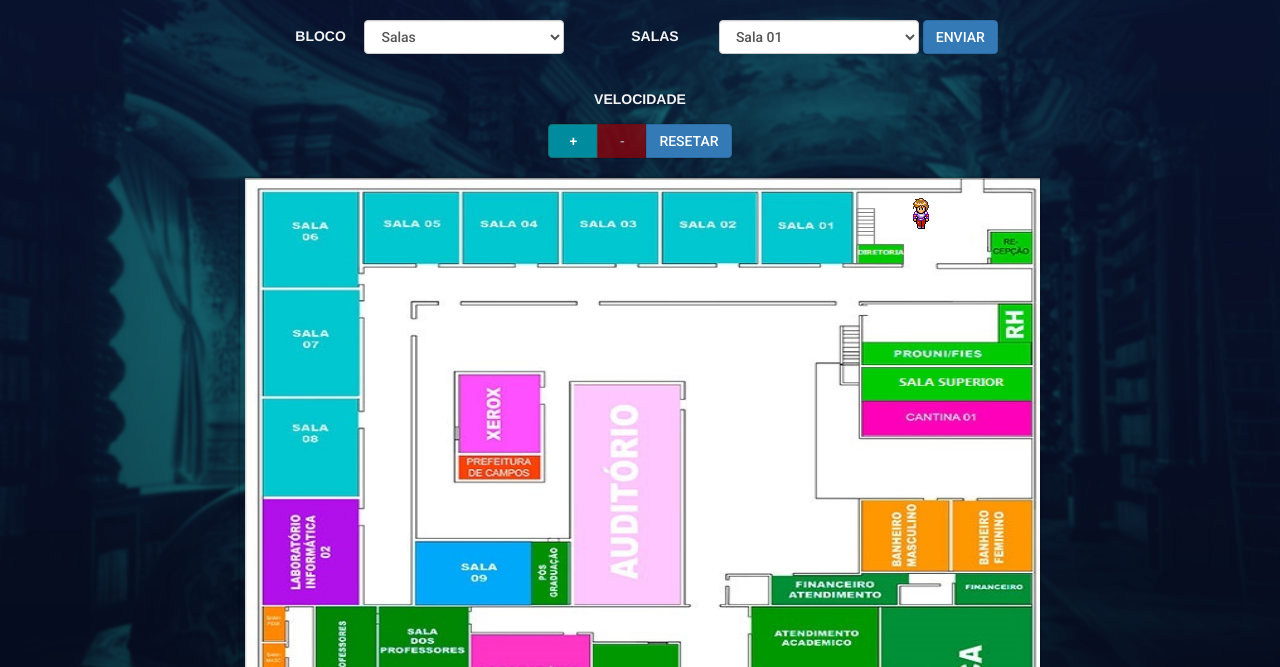
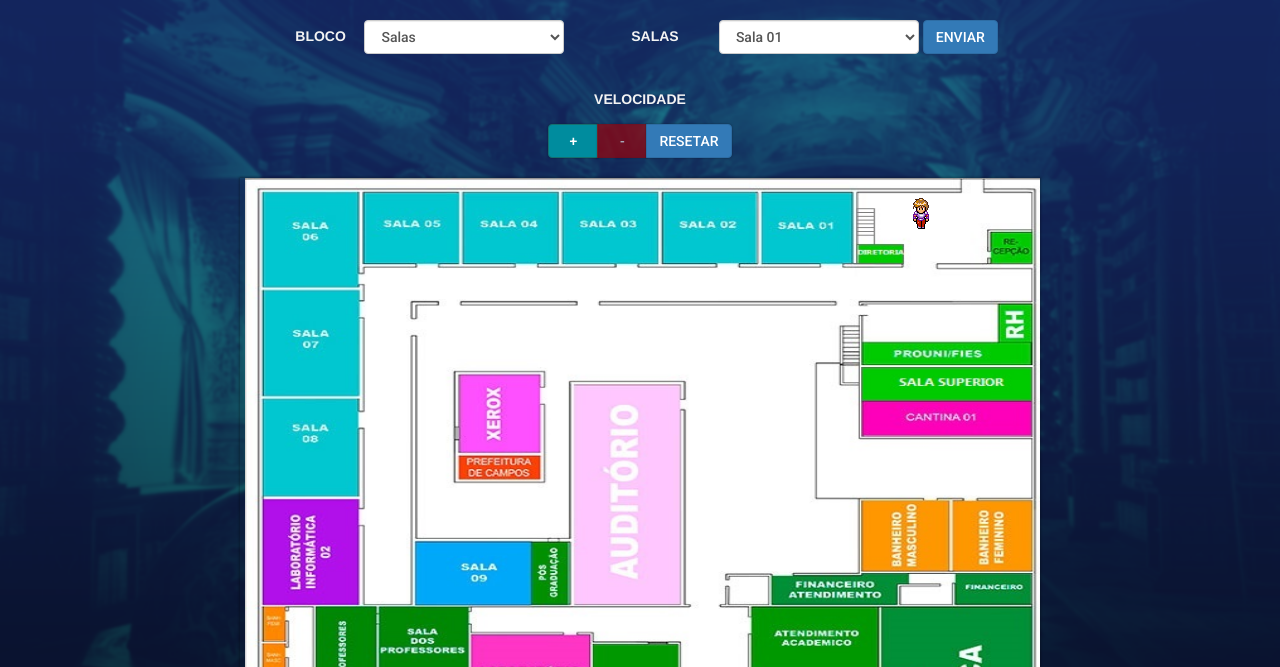
Before and after one commit to J-Eugenio/Mapa, a plain HTML site: page public_html/index.html in a window 1280 px wide. Shown: the top 667 px of the page. Drawn offline with Linux system fonts and the light colour scheme.

Commit message:
alteração 2

```diff
--- a/public_html/css/style.css
+++ b/public_html/css/style.css
@@ -9,7 +9,7 @@ body,html{
     overflow-y: hidden;
     overflow-x: hidden;
     background: #f3f3f3;
-    background-image: url(../img/fundo.png);
+    background-image: url(../img/fundo1.png);
     background-repeat: no-repeat;
     background-size: cover;
     background-attachment: fixed;
```
Also changed, not shown: public_html/img/fundo1.png (added).
